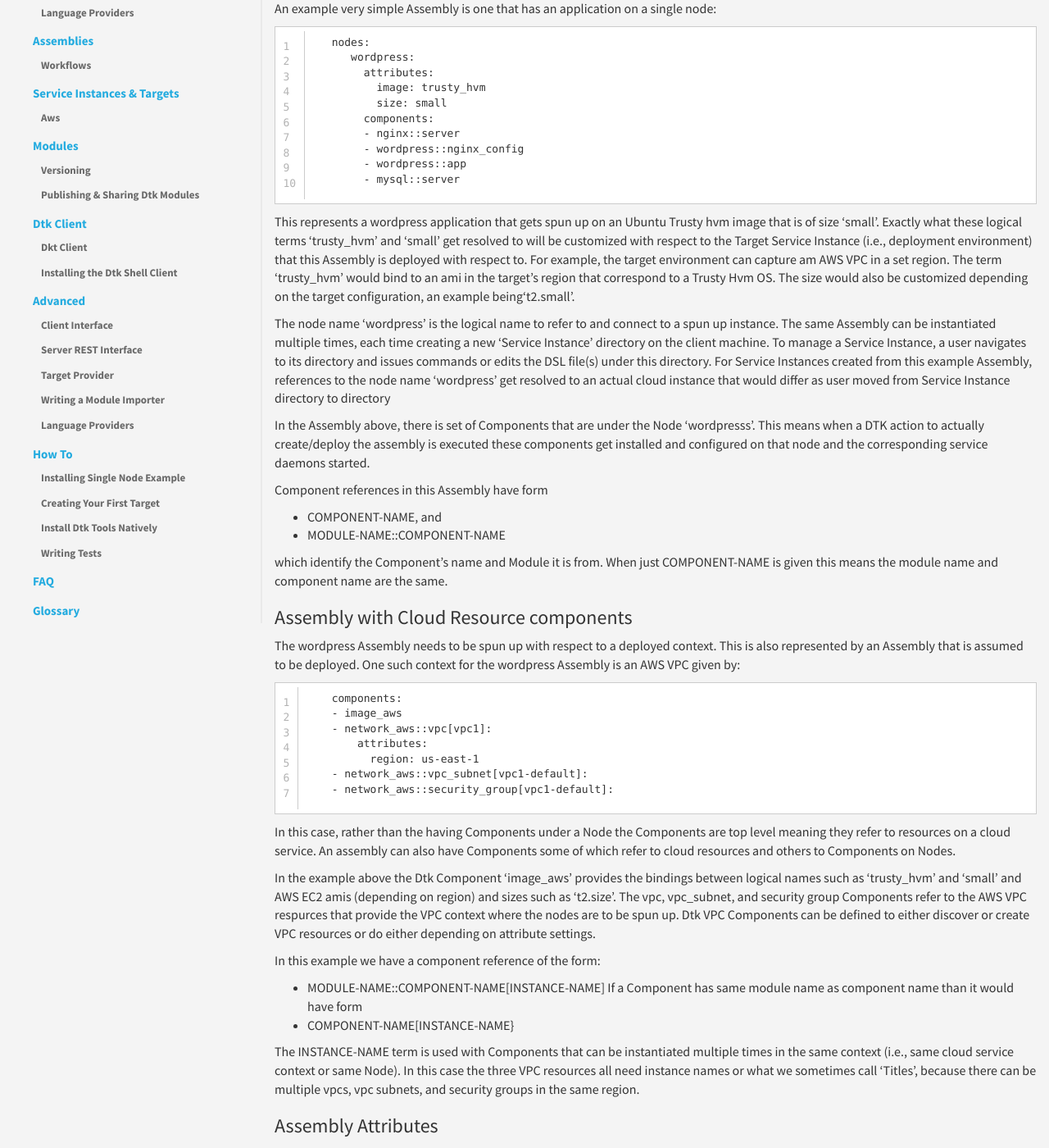
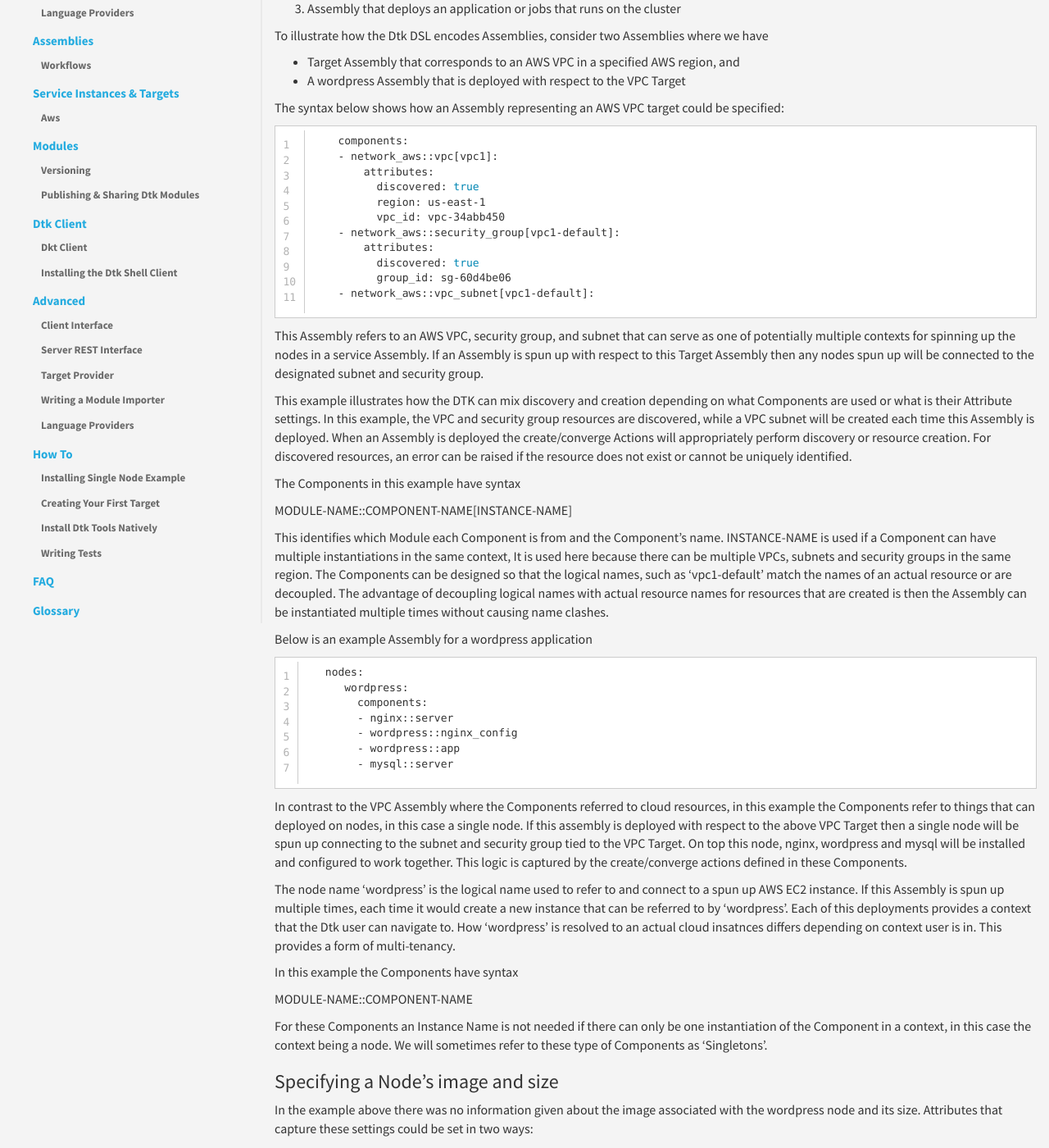
Before and after one commit to dtk/dtk-docs-v1, a Jekyll site: the page built from assemblies.md, in a window 1280 px wide and 1400 px high, scrolled down 299 px. Shown: the whole window at 82% size. Built offline with Jekyll 4.4.1, drawn with Linux system fonts in a browser that asks for light colours; some of the changed text lies outside the part shown.

Commit message:
update to assemblies.md

```diff
--- a/assemblies.md
+++ b/assemblies.md
@@ -5,9 +5,69 @@ permalink: assemblies/index
 
 # Dtk Assemblies
 
-A Dtk Assembly represents a set of interrelated components that constitute an application, service or infrastructure to deploy or manage. This can be a simple single node application or be complex and distributed across nodes and/or multiple cloud services. An Assembly captures whether each component is deployed as a resource on a cloud service or installed on a single or set of nodes, which could be cloud instances, virtual machines, or physical machines.
-### Single node Assembly
-An example very simple Assembly is one that has an application on a single node:
+A Dtk Assembly represents a set of interrelated Dtk Components that constitute an application, service or infrastructure to deploy or manage. This can be a simple single node application or be complex and distributed across nodes that exist or are spun up and/or are across one or multiple cloud services.
+A deployment can be organized as a single Assembly that deploys all layers of a stack together or instead could be designed using multiple Assemblies that are split and deployed in a layered way, such as
+1. Base Assembly, which we refer to as a Target Assembly that provisions or discovers a networking context in a selected cloud service
+2. Assembly that deploys a cluster on top of the Target
+3. Assembly that deploys an application or jobs that runs on the cluster
+
+To illustrate how the Dtk DSL encodes Assemblies, consider two Assemblies where we have
+* Target Assembly that corresponds to an AWS VPC in a specified AWS region, and
+* A wordpress Assembly that is deployed with respect to the VPC Target
+
+The syntax below shows how an Assembly representing an AWS VPC target could be specified:
+{% highlight bash linenos %}
+    components:
+    - network_aws::vpc[vpc1]:
+        attributes:
+          discovered: true
+          region: us-east-1
+          vpc_id: vpc-34abb450
+    - network_aws::security_group[vpc1-default]:
+        attributes:
+          discovered: true
+          group_id: sg-60d4be06
+    - network_aws::vpc_subnet[vpc1-default]:
+{% endhighlight %}
+
+This Assembly refers to an AWS VPC, security group, and subnet that can serve as one of potentially multiple contexts for spinning up the nodes in a service Assembly. If an Assembly is spun up with respect to this Target Assembly then any nodes spun up will be connected to the designated subnet and security group.
+
+This example illustrates how the DTK can mix discovery and creation depending on what Components are used or what is their Attribute settings. In this example, the VPC and security group resources are discovered, while a VPC subnet will be created each time this Assembly is deployed. When an Assembly is deployed the create/converge Actions will appropriately perform discovery or resource creation. For discovered resources, an error can be raised if the resource does not exist or cannot be uniquely identified.
+
+The Components in this example have syntax
+{% raw %}
+  MODULE-NAME::COMPONENT-NAME[INSTANCE-NAME]
+{% endraw %}
+This identifies which Module each Component is from and the Component’s name. INSTANCE-NAME is used if a Component can have multiple instantiations in the same context, It is used here because there can be multiple VPCs, subnets and security groups in the same region. The Components can be designed so that the logical names, such as ‘vpc1-default’ match the names of an actual resource or are decoupled. The advantage of decoupling logical names with actual resource names for resources that are created is then the Assembly can be instantiated multiple times without causing name clashes.
+
+Below is an example Assembly for a wordpress application
+{% highlight bash linenos %}
+   nodes:
+      wordpress:
+        components:
+        - nginx::server
+        - wordpress::nginx_config
+        - wordpress::app
+        - mysql::server
+{% endhighlight %}
+
+In contrast to the VPC Assembly where the Components referred to cloud resources, in this example the Components refer to things that can deployed on nodes, in this case a single node. If this assembly is deployed with respect to the above VPC Target then a single node will be spun up connecting to the subnet and security group tied to the VPC Target. On top this node, nginx, wordpress and mysql will be installed and configured to work together. This logic is captured by the create/converge actions defined in these Components.
+
+The node name ‘wordpress’ is the logical name used to refer to and connect to a spun up AWS EC2 instance. If this Assembly is spun up multiple times, each time it would create a new instance that can be referred to by ‘wordpress’. Each of this deployments provides a context that the Dtk user can navigate to. How ‘wordpress’ is resolved to an actual cloud insatnces differs depending on context user is in. This provides a form of multi-tenancy.
+
+In this example the Components have syntax
+{% raw %}
+  MODULE-NAME::COMPONENT-NAME
+{% endraw %}
+For these Components an Instance Name is not needed if there can only be one instantiation of the Component in a context, in this case the context being a node. We will sometimes refer to these type of Components as ‘Singletons’.
+
+### Specifying a Node's image and size
+
+In the example above there was no information given about the image associated with the wordpress node and its size. Attributes that capture these settings could be set in two ways:
+* After an instance of the Assembly is staged the user can enter these values prior to executing a workflow to deploy it
+* By using logical terms in the Service Assembly that get contingently and automatically bound depending on what Target the Assembly is staged respect to
+
+For the latter case, the wordpress Assembly could look like:
 {% highlight bash linenos %}
    nodes:
       wordpress:
@@ -21,49 +81,14 @@ An example very simple Assembly is one that has an application on a single node:
         - mysql::server
 {% endhighlight %}
 
-This represents a wordpress application that gets spun up on an Ubuntu Trusty hvm image that is of size ‘small’. Exactly what these logical terms ‘trusty_hvm’ and ‘small’ get resolved to will be customized with respect to the Target Service Instance (i.e., deployment environment) that this Assembly is deployed with respect to. For example, the target environment can capture am AWS VPC in a set region. The term ‘trusty_hvm’ would bind to an ami in the target’s region that correspond to a Trusty Hvm OS. The size would also be customized depending on the target configuration, an example being‘t2.small’.
+This shows a wordpress application that gets spun up on an Ubuntu Trusty hvm image that is of size ‘small’. If this Assembly was spun up with respect to the example VPC Target then ‘trusty_hvm’, would bind to a Trusty Hvm ami in the target’s region (us-east-1). It is also assumed that the VPC target includes a Component that is a dictionary that would map terms like ‘small’ to a concrete EC2 term such as ‘t2.small’. This mapping is customizable.
 
-The node name ‘wordpress’ is the logical name to refer to and connect to a spun up instance. The same Assembly can be instantiated multiple times, each time creating a new ‘Service Instance’ directory on the client machine. To manage a Service Instance, a user navigates to its directory and issues commands or edits the DSL file(s) under this directory. For Service Instances created from this example Assembly, references to the node name ‘wordpress’ get resolved to an actual cloud instance that would differ as user moved from Service Instance directory to directory
+TODO: show some details about the Component that serves as a dictionary
 
-In the Assembly above, there is set of Components that are under the Node ‘wordpresss’. This means when a DTK action to actually create/deploy the assembly is executed these components get installed and configured on that node and the corresponding service daemons started.
-
-Component references in this Assembly have form
-* COMPONENT-NAME, and
-* MODULE-NAME::COMPONENT-NAME
-
-which identify the Component’s name and Module it is from. When just COMPONENT-NAME is given this means the module name and component name are the same.
-
-
-### Assembly with Cloud Resource components
-The wordpress Assembly needs to be spun up with respect to a deployed context. This is also represented by an Assembly that is assumed to be deployed. One such context for the wordpress Assembly is an AWS VPC given by:
-
-{% highlight bash linenos %}
-    components:
-    - image_aws
-    - network_aws::vpc[vpc1]:
-        attributes:
-          region: us-east-1
-    - network_aws::vpc_subnet[vpc1-default]:
-    - network_aws::security_group[vpc1-default]:
-{% endhighlight %}
-
-In this case, rather than the having Components under a Node the Components are top level meaning they refer to resources on a cloud service. An assembly can also have Components some of which refer to cloud resources and others to Components on Nodes.
-
-In the example above the Dtk Component ‘image_aws’ provides the bindings between logical names such as ‘trusty_hvm’ and ‘small’ and AWS EC2 amis (depending on region) and sizes such as ‘t2.size’. The vpc, vpc_subnet, and security group Components refer to the  AWS VPC respurces that provide the VPC context where the nodes are to be spun up. Dtk VPC Components can be defined to either discover or create VPC resources or do either depending on attribute settings.
-
-In this example we have a component reference of the form:
-* MODULE-NAME::COMPONENT-NAME[INSTANCE-NAME]
-If a Component has same module name as component name than it would have form
-* COMPONENT-NAME[INSTANCE-NAME}
-
-The INSTANCE-NAME term is used with Components that can be instantiated multiple times in the same context (i.e., same cloud service context or same Node). In this case the three VPC resources all need instance names or what we sometimes call ‘Titles’, because there can be multiple vpcs, vpc subnets, and security groups in the same region.
+TODO: flesh out these sub-sections
 
 ### Assembly Attributes
 
-### Assembly Component Links and auto complete
+### Assembly Component Links and Auto Completion
 
 ### Assembly Node Groups
-
-NOTE: from previous text
-
-A typical deployment can have both Nodes and Node Groups, an example being a Spark cluster with a ‘Spark master’ Component running on a Node, and a set of its slaves that in the DTK DSL would be tied to a Node Group that can be scaled up or down
```
